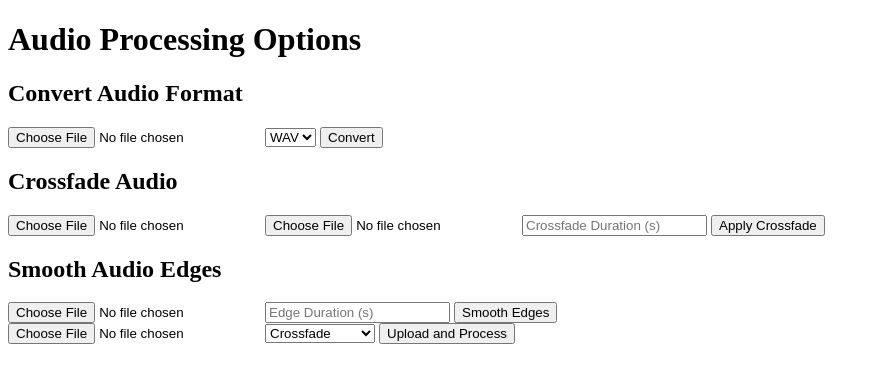
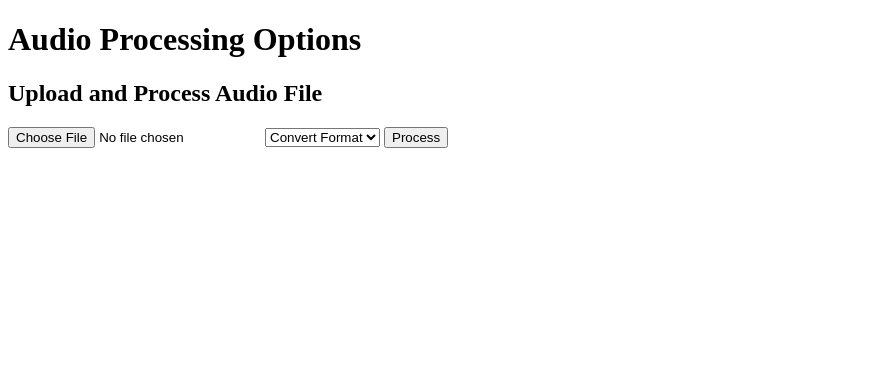
Before and after one commit to alexandoikon13/AudioVisualLab, a Flask app: page /upload in a window 1280 px wide. Shown: the top 383 px of the page, without its empty margins (0-880 px from the left). Run offline with Flask 3, Linux system fonts and the light colour scheme; parts of the project's set-up code (start-up, migrations or seed data) failed here and were passed over.

Commit message:
updated the outlook

```diff
--- a/app/routes.py
+++ b/app/routes.py
@@ -1,6 +1,6 @@
 from flask import render_template, request, jsonify, redirect, url_for
 from werkzeug.utils import secure_filename  # Import secure_filename
-from scripts.audio_processing import load_audio, save_audio, crossfade, smooth_edges, convert_audio_format, process_and_save_audio
+from scripts.audio_processing import load_audio, save_audio, crossfade, smooth_edges, convert_audio_format
 from scripts.cloudcube_utils import upload_file_to_cloudcube, get_cloudcube_file_url
 from datetime import datetime
 import os
--- a/app/templates/upload.html
+++ b/app/templates/upload.html
@@ -6,45 +6,46 @@
 <body>
     <h1>Audio Processing Options</h1>
 
-    <!-- Form for Audio Conversion -->
-    <form action="/convert" method="post" enctype="multipart/form-data">
-        <h2>Convert Audio Format</h2>
+    <form action="/process_file" method="post" enctype="multipart/form-data">
+        <h2>Upload and Process Audio File</h2>
         <input type="file" name="file" required>
-        <select name="format">
-            <option value="wav">WAV</option>
-            <option value="mp3">MP3</option>
-            <!-- Add other formats -->
+        <select name="action" id="action-select">
+            <option value="convert">Convert Format</option>
+            <option value="crossfade">Crossfade</option>
+            <option value="smooth_edges">Smooth Edges</option>
         </select>
-        <input type="submit" value="Convert">
+
+        <!-- Convert Format Options -->
+        <div id="convert-options" style="display:none;">
+            <select name="format">
+                <option value="wav">WAV</option>
+                <option value="mp3">MP3</option>
+                <option value="flac">FLAC</option>
+                <!-- Add other formats -->
+            </select>
+        </div>
+
+        <!-- Crossfade Options -->
+        <div id="crossfade-options" style="display:none;">
+            <input type="number" name="crossfade_duration" placeholder="Crossfade Duration (s)">
+        </div>
+
+        <!-- Input for specifying edge smoothing duration -->
+        <div id="smooth-options" style="display:none;">
+            <input type="number" name="edge_duration" placeholder="Edge Duration (s)">
+        </div>
+
+        <input type="submit" value="Process">
     </form>
 
-    <!-- Form for Crossfade -->
-    <form action="/crossfade" method="post" enctype="multipart/form-data">
-        <h2>Crossfade Audio</h2>
-        <input type="file" name="file1" required>
-        <input type="file" name="file2" required>
-        <input type="number" name="crossfade_duration" placeholder="Crossfade Duration (s)">
-        <input type="submit" value="Apply Crossfade">
-    </form>
-
-    <!-- Form for Smoothing Edges -->
-    <form action="/smooth_edges" method="post" enctype="multipart/form-data">
-        <h2>Smooth Audio Edges</h2>
-        <input type="file" name="file" required>
-        <input type="number" name="edge_duration" placeholder="Edge Duration (s)">
-        <input type="submit" value="Smooth Edges">
-    </form>
-
-    <!-- Form for How to Process Uploaded File -->
-    <form action="/handle_upload" method="post" enctype="multipart/form-data">
-        <input type="file" name="file" required>
-        <select name="action">
-            <option value="crossfade">Crossfade</option>
-            <option value="smooth_edges">Smooth Edges</option>
-            <!-- More actions -->
-        </select>
-        <input type="submit" value="Upload and Process">
-    </form>
+    <script>
+        document.getElementById('action-select').addEventListener('change', function() {
+            var action = this.value;
+            document.getElementById('convert-options').style.display = action == 'convert' ? 'block' : 'none';
+            document.getElementById('crossfade-options').style.display = action == 'crossfade' ? 'block' : 'none';
+            document.getElementById('smooth-options').style.display = action == 'smooth_edges' ? 'block' : 'none';
+        });
+    </script>
 
 </body>
 </html>
```
